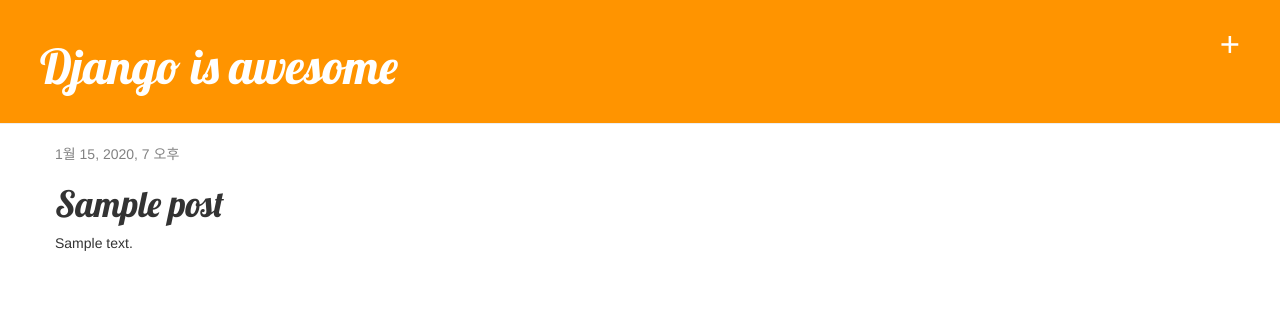
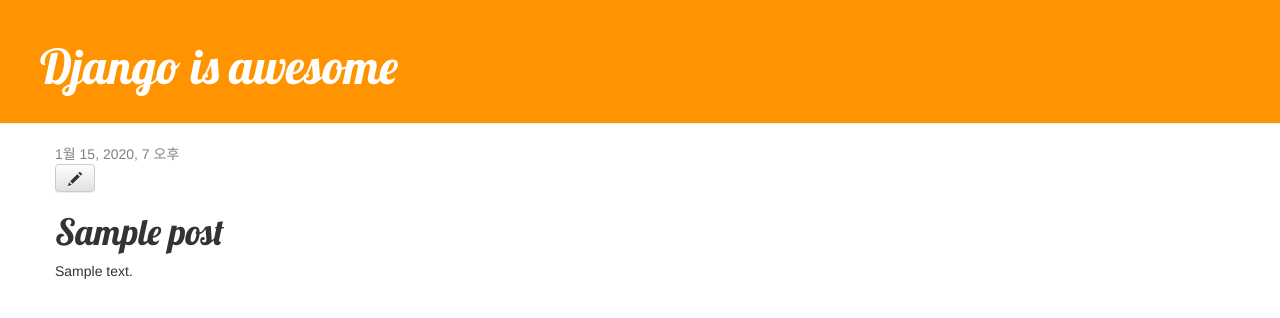
Before and after one commit to rationality6/django_prac, a Django app: page /blog/post/1 in a window 1280 px wide. Shown: the top 318 px of the page. Run offline with Django 3.2, Linux system fonts and the light colour scheme; tables that the repository leaves empty hold one stand-in row (values such as "Sample post"); some libraries are stand-ins or nearby versions.

Commit message:
finish django girls tutorial

```diff
--- a/blog/templates/blog/post_detail.html
+++ b/blog/templates/blog/post_detail.html
@@ -8,6 +8,9 @@
       {{ post.published_date }}
     </div>
   {% endif %}
+  <a class="btn btn-default" href="{% url 'blog:post_edit' pk=post.pk %}">
+    <span class="glyphicon glyphicon-pencil"></span>
+  </a>
   <h1>{{ post.title }}</h1>
   <p>{{ post.text|linebreaksbr }}</p>
 </div>
--- a/blog/urls.py
+++ b/blog/urls.py
@@ -7,4 +7,5 @@
     url(r'^$', views.post_list, name='post_list'),
     url(r'^post/(?P<pk>\d+)$', views.post_detail, name='post_detail'),
     url(r'^post/new/$', views.post_new, name='post_new'),
+    url(r'^post/(?P<pk>\d+)/edit/$', views.post_edit, name='post_edit'),
 ]
--- a/blog/views.py
+++ b/blog/views.py
@@ -28,3 +28,18 @@
     else:
         form = PostForm()
     return render(request, 'blog/post_edit.html', {'form': form})
+
+
+def post_edit(request, pk):
+    post = get_object_or_404(Post, pk=pk)
+    if request.method == "POST":
+        form = PostForm(request.POST, instance=post)
+        if form.is_valid():
+            post = form.save(commit=False)
+            post.quthor = request.user
+            post.published_date = timezone.now()
+            post.save()
+            return redirect('blog:post_detail', pk=post.pk)
+    else:
+        form = PostForm(instance=post)
+    return render(request, 'blog/post_edit.html', {'form': form})
--- a/vooo/templates/vooo/base.html
+++ b/vooo/templates/vooo/base.html
@@ -12,10 +12,15 @@
 <body>
 
   <body>
+
+    {% if user.is_authenticated %}
+    <a href="{% url 'blog:post_new' %}" class="top-menu">
+      <span class="glyphicon glyphicon-plus"></span>
+    </a>
+    {% endif %}
+
+    <a href="#"></a>
     <div class="page-header">
-      <a href="{% url 'blog:post_new' %}" class="top-menu">
-        <span class="glyphico glyphicon-plus"></span>
-      </a>
       <h1><a href="/">Django is awesome</a></h1>
     </div>
     <div class="content container">
```
